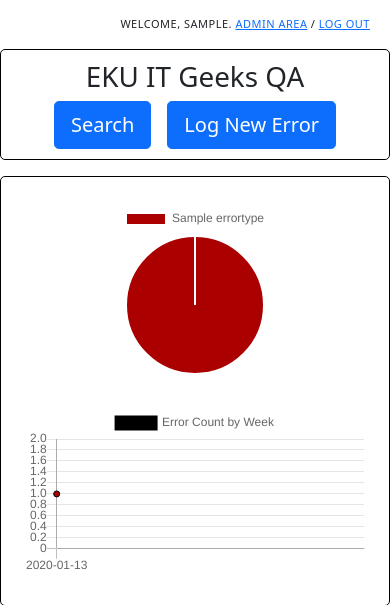
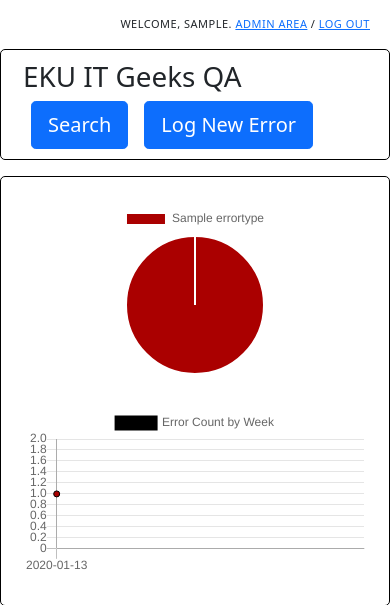
Before and after one commit to EKU-IT-Geeks-Tech-Team/eku_it_geeks_qa_monitoring_system, a Django app: page / in a window 390 px wide. Shown: the top 605 px of the page. Run offline with Django 3.2, Linux system fonts and the light colour scheme; the first user in the database is signed in; tables that the repository leaves empty hold one stand-in row (Sample ...); some libraries are stand-ins or nearby versions.

Commit message:
fixed button allignment

```diff
--- a/qa/templates/qa/index.html.j2
+++ b/qa/templates/qa/index.html.j2
@@ -13,11 +13,11 @@
 {% endblock styles %} {% block content %}
 
 <div class="row my-3">
-  <div class="col-md-6 d-flex justify-content-center justify-content-md-start">
+  <div class="col-md-6 d-flex justify-content-md-start">
     <h1>EKU IT Geeks QA</h1>
   </div>
-  <div class="col-md-6 d-flex justify-content-center justify-content-md-end">
-    <a href="{% url 'qa:search' %}" class="btn btn-primary btn-lg mx-2">
+  <div class="col-md-6 d-flex justify-content-md-end">
+    <a href="{% url 'qa:search' %}" class="btn btn-primary btn-lg mx-2 d-flex justify-content-center align-items-center">
       Search
     </a>
 
```
